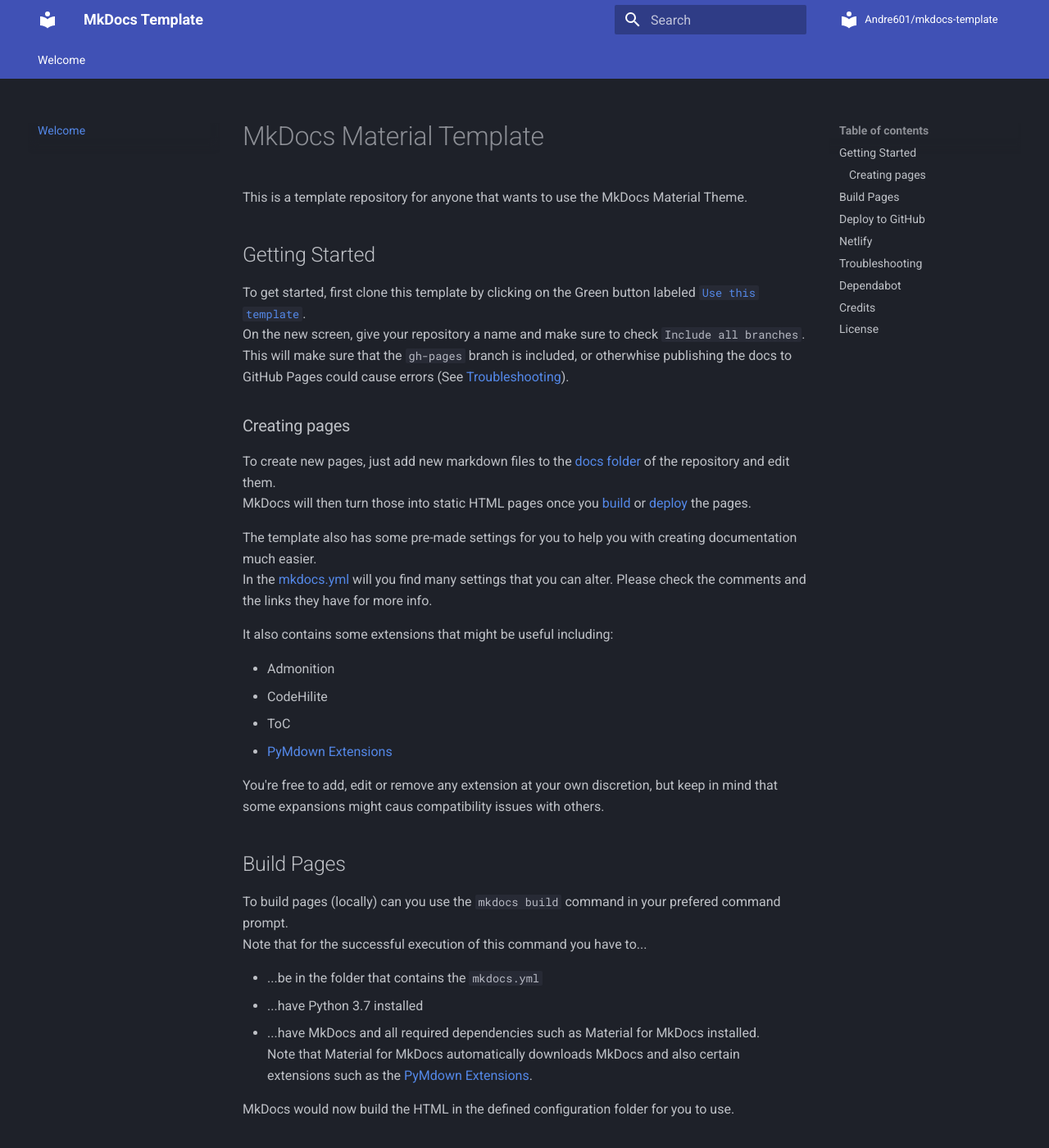
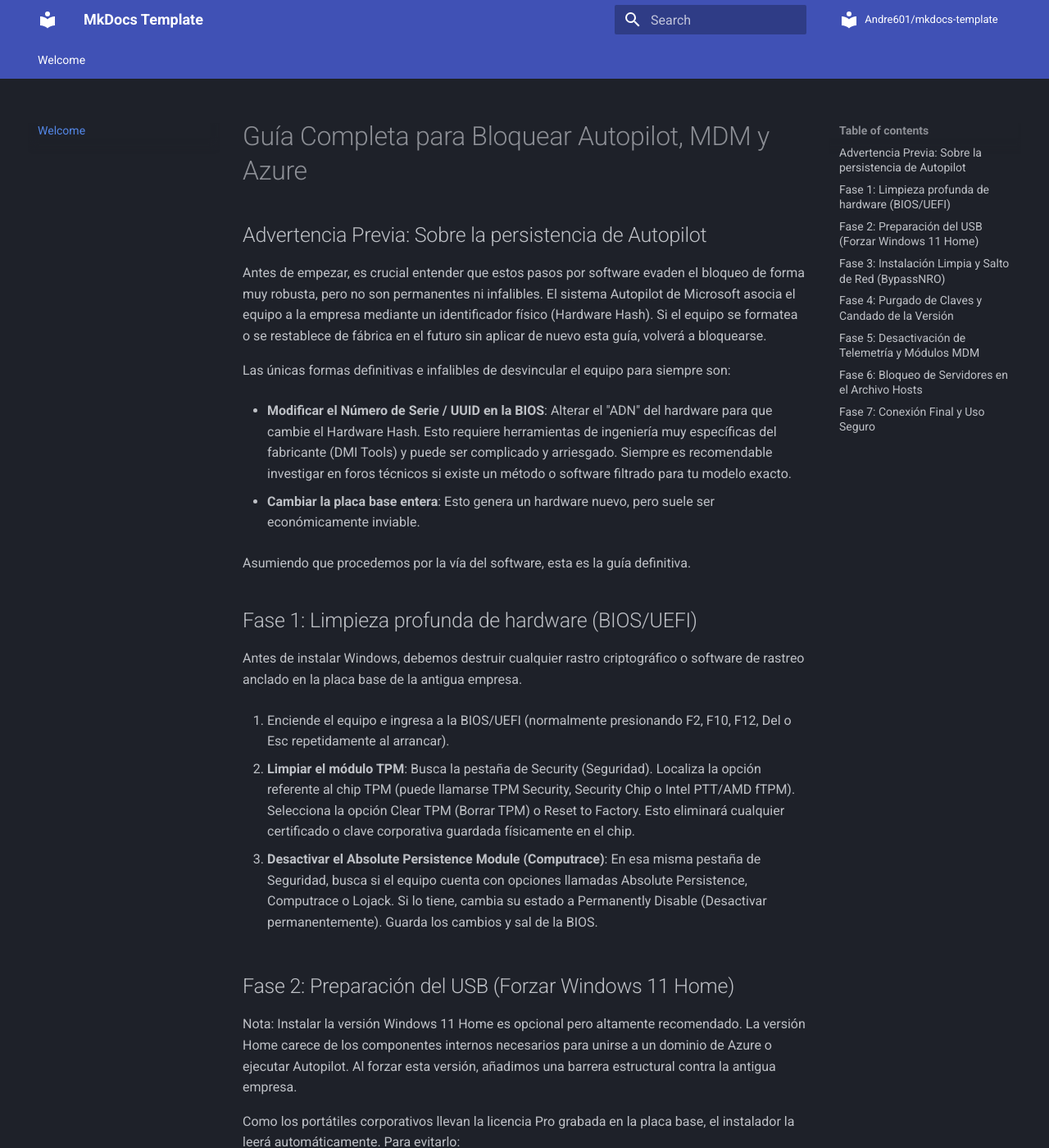
Before and after one commit to ibsorn/A-complete-guide-about-blocking-Autopilot-MDM-Azure, an MkDocs documentation site: the page built from docs/index.md, in a window 1280 px wide and 1400 px high. Shown: the whole window at 82% size. Built offline with MkDocs 1.6.1 and Material for MkDocs 9.7.7, drawn with Linux system fonts in a browser that asks for light colours; comment, search, counter and statistics services are not loaded; some of the changed text lies outside the part shown.

Commit message:
Añadida guia

````diff
--- a/docs/index.md
+++ b/docs/index.md
@@ -1,90 +1,139 @@
-[use]: https://github.com/Andre601/mkdocs-template/generate
+# Guía Completa para Bloquear Autopilot, MDM y Azure
 
-[MkDocs]: https://www.mkdocs.org/
+## Advertencia Previa: Sobre la persistencia de Autopilot
 
-[squidfunk]: https://github.com/squidfunk
-[MkDocs Material Theme]: https://github.com/squidfunk/mkdocs-material
+Antes de empezar, es crucial entender que estos pasos por software evaden el bloqueo de forma muy robusta, pero no son permanentes ni infalibles. El sistema Autopilot de Microsoft asocia el equipo a la empresa mediante un identificador físico (Hardware Hash). Si el equipo se formatea o se restablece de fábrica en el futuro sin aplicar de nuevo esta guía, volverá a bloquearse.
 
-[facelessuser]: https://github.com/facelessuser
-[PyMdown Extensions]: https://github.com/facelessuser/pymdown-extensions/
+Las únicas formas definitivas e infalibles de desvincular el equipo para siempre son:
 
-[Netlify]: https://netlify.com
+- **Modificar el Número de Serie / UUID en la BIOS**: Alterar el "ADN" del hardware para que cambie el Hardware Hash. Esto requiere herramientas de ingeniería muy específicas del fabricante (DMI Tools) y puede ser complicado y arriesgado. Siempre es recomendable investigar en foros técnicos si existe un método o software filtrado para tu modelo exacto.
 
-[mkdocs.yml]: https://github.com/Andre601/mkdocs-template/blob/master/mkdocs.yml
-[docs folder]: https://github.com/Andre601/mkdocs-template/blob/master/docs
-[workflow]: https://github.com/Andre601/mkdocs-template/blob/master/.github/workflows/deploy.yml
+- **Cambiar la placa base entera**: Esto genera un hardware nuevo, pero suele ser económicamente inviable.
 
-[LICENSE]: https://github.com/Andre601/mkdocs-template/blob/master/LICENSE
+Asumiendo que procedemos por la vía del software, esta es la guía definitiva.
 
-# MkDocs Material Template
-This is a template repository for anyone that wants to use the MkDocs Material Theme.
+## Fase 1: Limpieza profunda de hardware (BIOS/UEFI)
 
-## Getting Started
-To get started, first clone this template by clicking on the Green button labeled [`Use this template`][use].
-On the new screen, give your repository a name and make sure to check `Include all branches`. This will make sure that the `gh-pages` branch is included, or otherwhise publishing the docs to GitHub Pages could cause errors (See [Troubleshooting](#troubleshooting)).
+Antes de instalar Windows, debemos destruir cualquier rastro criptográfico o software de rastreo anclado en la placa base de la antigua empresa.
 
-### Creating pages
-To create new pages, just add new markdown files to the [docs folder] of the repository and edit them.
-MkDocs will then turn those into static HTML pages once you [build](#build-pages) or [deploy](#deploy-to-github) the pages.
+1. Enciende el equipo e ingresa a la BIOS/UEFI (normalmente presionando F2, F10, F12, Del o Esc repetidamente al arrancar).
 
-The template also has some pre-made settings for you to help you with creating documentation much easier.
-In the [mkdocs.yml] will you find many settings that you can alter. Please check the comments and the links they have for more info.
+2. **Limpiar el módulo TPM**: Busca la pestaña de Security (Seguridad). Localiza la opción referente al chip TPM (puede llamarse TPM Security, Security Chip o Intel PTT/AMD fTPM). Selecciona la opción Clear TPM (Borrar TPM) o Reset to Factory. Esto eliminará cualquier certificado o clave corporativa guardada físicamente en el chip.
 
-It also contains some extensions that might be useful including:
+3. **Desactivar el Absolute Persistence Module (Computrace)**: En esa misma pestaña de Seguridad, busca si el equipo cuenta con opciones llamadas Absolute Persistence, Computrace o Lojack. Si lo tiene, cambia su estado a Permanently Disable (Desactivar permanentemente). Guarda los cambios y sal de la BIOS.
 
-- Admonition
-- CodeHilite
-- ToC
-- [PyMdown Extensions]
+## Fase 2: Preparación del USB (Forzar Windows 11 Home)
 
-You're free to add, edit or remove any extension at your own discretion, but keep in mind that some expansions might caus compatibility issues with others.
+Nota: Instalar la versión Windows 11 Home es opcional pero altamente recomendado. La versión Home carece de los componentes internos necesarios para unirse a un dominio de Azure o ejecutar Autopilot. Al forzar esta versión, añadimos una barrera estructural contra la antigua empresa.
 
-## Build Pages
-To build pages (locally) can you use the `mkdocs build` command in your prefered command prompt.
-Note that for the successful execution of this command you have to...
+Como los portátiles corporativos llevan la licencia Pro grabada en la placa base, el instalador la leerá automáticamente. Para evitarlo:
 
-- ...be in the folder that contains the `mkdocs.yml`
-- ...have Python 3.7 installed
-- ...have MkDocs and all required dependencies such as Material for MkDocs installed.
-Note that Material for MkDocs automatically downloads MkDocs and also certain extensions such as the [PyMdown Extensions].
+1. Crea un USB con la imagen oficial de Windows 11 usando la herramienta de Microsoft.
 
-MkDocs would now build the HTML in the defined configuration folder for you to use.
+2. Conecta el USB en tu equipo actual y abre la carpeta llamada sources.
 
-## Deploy to GitHub
-If you want to publish the pages on GitHub Pages can you use the [premade workflow][workflow] for this.
-This workflow will setup Python, download Material for MkDocs and all its dependencies and deploy the pages to the `gh-pages` branch to then be viewable under `<username>.github.io/<repository>` (unless you defined a specific CNAME through a CNAME file in the [docs folder]).
+3. Haz clic derecho en un espacio vacío > Nuevo > Documento de texto.
 
-Note that in order for this to work will you need to have a `gh-pages` branch already made.
+4. Pega exactamente las siguientes líneas:
 
-## Netlify
-Netlify is an amazing service to build and deploy pages. This template comes with a `runtime.txt` which is used by Netlify to determine the Python version used (They use an old version of Python... Don't ask why).
+   ```
+   [EditionID]
+   Core
+   [Channel]
+   Retail
+   [VL]
+   0
+   ```
 
-For more information, please check out their website.
+5. Selecciona Archivo > Guardar como. En la opción "Tipo", elige Todos los archivos (.). Nombra el archivo exactamente como ei.cfg y guárdalo.
 
-## Troubleshooting
-> **The deploy action gives me an error when deploying. What is the issue?**
+## Fase 3: Instalación Limpia y Salto de Red (BypassNRO)
 
-There can be many issues but the most common ones are that you either don't have a `gh-pages` branch set or that the `requirements.txt` file is missing or its content is invalid.
+1. Desconecta el portátil físicamente de internet (sin cable Ethernet y, si es necesario, apaga tu router Wi-Fi temporalmente).
 
-> **Can I alter the overall style of the pages?**
+2. Arranca el equipo desde el USB e inicia la instalación.
 
-Yes. Material for MkDocs supports Theme extensions, meaning you can override specific parts of a theme by providing the particula file in a folder and defining this folder as the `custom_dir` one in the [mkdocs.yml].
-This template ships with a `theme` folder that can be used for that and you can just uncomment the aforementioned line in the YAML file.
+3. Al llegar a la pantalla "¿Dónde quieres instalar Windows?", selecciona una por una todas las particiones existentes y pulsa Eliminar hasta que el disco entero sea "Espacio sin asignar". Selecciona ese espacio y pulsa Siguiente.
 
-## Dependabot
-The repository contains a `dependabot.yml` file inside the `.github` folder which allows automatic updates through GitHub's Dependabot.
-It is configured to target both Python dependencies (inside the `requirements.txt`) and GitHub Actions dependencies, to make sure bot are updated accordingly.
+4. Cuando termine de instalar y aparezca la primera pantalla de configuración ("¿Es este el país o región correcto?"), presiona las teclas Shift + F10 (o Shift + Fn + F10) para abrir la consola de comandos (CMD).
 
-Note that it is configured by default to add the `Type: Update (Dependency)` label and also the `Target: Python (pip)` label for Python and `Target: GitHub Actions` label for GitHub Actions Dependencies.
-Those labels don't exist by default so you have to either create them, or alter the ones in the dependabot.yml (You can also just remove the `labels` sections).
+5. Escribe exactamente `oobe\bypassnro` y presiona Enter.
 
-## Credits
-A big thank you goes to the following people/groups:
+6. El equipo se reiniciará. Vuelve a seleccionar el país y teclado. Al llegar a la pantalla de red, aparecerá una nueva opción abajo: "No tengo internet". Púlsala.
 
-- [MkDocs] for providing the software, to generate documentation.
-- [squidfunk] for the [MkDocs Material Theme].
-- [facelessuser] for the [PyMdown Extensions].
+7. Selecciona "Continuar con la configuración limitada", crea una cuenta de usuario Local (ej. "Admin") y termina hasta llegar al escritorio.
 
-## License
-This template is served under the MIT license.
-Read the [LICENSE] file for more info.
+## Fase 4: Purgado de Claves y Candado de la Versión
+
+Aplica estos pasos en el escritorio, manteniendo el equipo sin internet, para evitar que Windows recupere su versión Pro original.
+
+1. Abre el menú Inicio, escribe cmd, haz clic derecho en "Símbolo del sistema" y selecciona Ejecutar como administrador.
+
+2. Borra la clave de la placa base del registro ejecutando: `slmgr.vbs /cpky`
+
+3. Desinstala cualquier clave precargada ejecutando: `slmgr.vbs /upk`
+
+4. Fija la versión Home con la clave genérica oficial ejecutando: `slmgr.vbs /ipk YTMG3-N6DKC-DKB77-7M9GH-8HVX7`
+
+5. Bloquea las actualizaciones de versión forzadas: Presiona Windows + R, escribe regedit y navega hasta `HKEY_LOCAL_MACHINE\SOFTWARE\Policies\Microsoft`. Si no existe, crea dentro una clave llamada WindowsStore. Dentro de ella, crea un "Valor de DWORD (32 bits)" llamado DisableOSUpgrade y ponle valor 1.
+
+## Fase 5: Desactivación de Telemetría y Módulos MDM
+
+Cortaremos de raíz los servicios de Windows encargados de la administración remota.
+
+En el mismo cmd como Administrador, ejecuta estos dos comandos para inutilizar el motor de enrutamiento MDM:
+
+```
+sc stop dmwappushservice
+sc config dmwappushservice start= disabled
+```
+
+Ejecuta estos dos para apagar la telemetría corporativa:
+
+```
+sc stop DiagTrack
+sc config DiagTrack start= disabled
+```
+
+Ejecuta este comando en una sola línea para prohibir la inscripción de dispositivos móviles:
+
+```
+reg add "HKLM\SOFTWARE\Policies\Microsoft\Windows\CurrentVersion\MDM" /v DisableRegistration /t REG_DWORD /d 1 /f
+```
+
+Ejecuta este comando para bloquear la unión automática a Azure (Entra ID) en segundo plano:
+
+```
+reg add "HKLM\SOFTWARE\Policies\Microsoft\Windows\WorkplaceJoin" /v BlockAADWorkplaceJoin /t REG_DWORD /d 1 /f
+```
+
+## Fase 6: Bloqueo de Servidores en el Archivo Hosts
+
+Evitaremos que el equipo contacte con los dominios de despliegue de Microsoft, blindando el archivo para que el antivirus no lo revierta.
+
+1. Abre el menú Inicio, busca el Bloc de notas y ábrelo como Administrador.
+
+2. Ve a Archivo > Abrir. Navega a `C:\Windows\System32\drivers\etc`. Cambia la vista inferior a "Todos los archivos (.)" y abre el archivo hosts.
+
+3. Añade estas dos líneas al final del texto, guarda (Ctrl+G) y cierra el bloc de notas:
+
+   ```
+   0.0.0.0 ztd.desktop.microsoft.com
+   0.0.0.0 cs.dds.microsoft.com
+   ```
+
+4. Abre Seguridad de Windows > Protección antivirus y contra amenazas > Administrar la configuración. Baja hasta "Exclusiones", haz clic en Agregar o quitar exclusiones > Agregar exclusión > Archivo. Selecciona el archivo hosts que acabas de modificar.
+
+5. Abre el Explorador de archivos, ve a `C:\Windows\System32\drivers\etc`, haz clic derecho sobre el archivo hosts > Propiedades, marca la casilla Solo lectura y dale a Aceptar.
+
+## Fase 7: Conexión Final y Uso Seguro
+
+Tu equipo ya está fortificado.
+
+1. Conecta el equipo a Internet.
+
+2. Ve a Configuración > Cuentas > Tu información y pulsa "Iniciar sesión con una cuenta de Microsoft en su lugar". Puedes añadir tu cuenta personal libremente. Configura Windows Hello (PIN o Biometría) en "Opciones de inicio de sesión".
+
+**Regla Crítica de Uso**: Si en algún momento necesitas iniciar sesión con una cuenta de trabajo (Office 365, Teams, Outlook), aparecerá una ventana diciendo "Permitir que mi organización administre mi dispositivo". Debes desmarcar siempre esa casilla y hacer clic explícitamente en "No, iniciar sesión solo en esta aplicación".
+
+Siguiendo esta guía completa, el equipo actuará a todos los efectos como un ordenador personal de consumo, manteniendo bloqueadas las puertas traseras del control empresarial.
````
